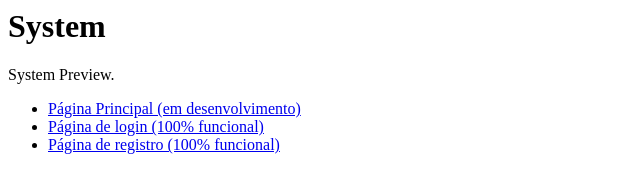
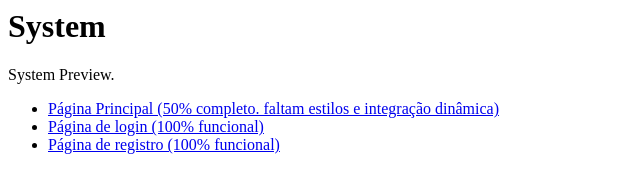
Before and after one commit to lffg-archive/--howdy, a plain HTML site: page index.html in a window 1280 px wide. Shown: the whole page, without its empty margins (0-640 px from the left). Drawn offline with Linux system fonts and the light colour scheme.

Commit message:
Update index.html

```diff
--- a/index.html
+++ b/index.html
@@ -2,7 +2,7 @@
 
 <p>System Preview.</p>
 <ul>
-  <li><a href="./localhost_3000_.png">Página Principal (em desenvolvimento)</a></li>
+  <li><a href="./home.png">Página Principal (50% completo. faltam estilos e integração dinâmica)</a></li>
   <li><a href="./localhost_3000_session_login.png">Página de login (100% funcional)</a></li>
   <li><a href="./localhost_3000_session_register.png">Página de registro (100% funcional)</li>
 </ul>
```
